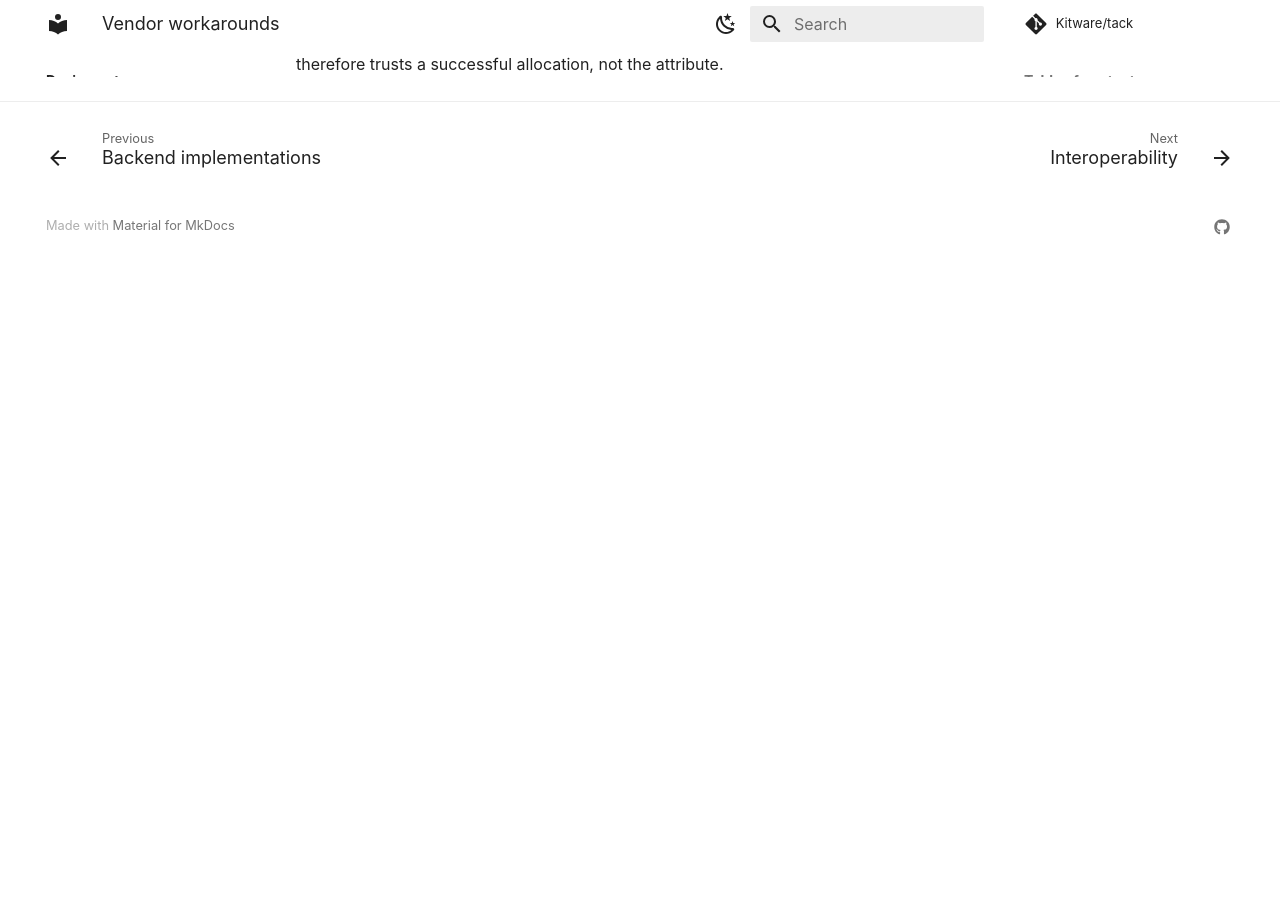
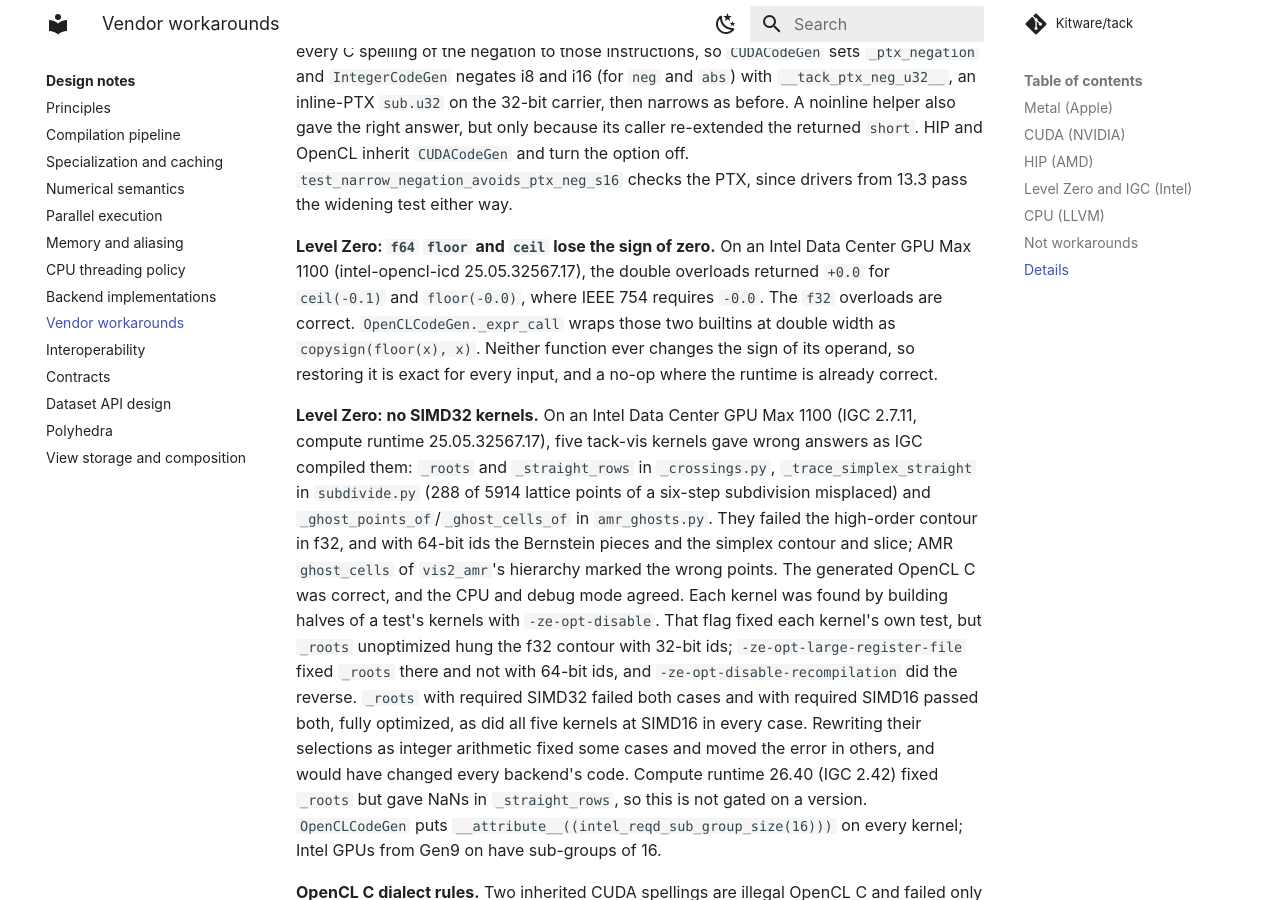
Before and after one commit to berkgeveci/tack, an MkDocs documentation site: the page built from docs/design/vendor-workarounds.md, in a window 1280 px wide and 900 px high, scrolled down 9990 px. Built offline with MkDocs 1.6.1 and Material for MkDocs 9.7.7, drawn with Linux system fonts in a browser that asks for light colours; comment, search, counter and statistics services are not loaded; the version menu is left out; before the commit the page ends 10248 px from its top, so only the background shows below that; some of the changed text lies outside the part shown.

Commit message:
Level Zero: every kernel requires sub-groups of 16
On a Max 1100 (IGC 2.7.11, compute runtime 25.05.32567.17), IGC's code for
five tack-vis kernels was wrong: _roots and _straight_rows (crossings),
_trace_simplex_straight (subdivide) and _ghost_points_of/_ghost_cells_of
(AMR ghosts). They failed the f32 high-order contour, the Bernstein pieces
and the simplex contour and slice with 64-bit ids, and vis2_amr's
ghost_cells. Per-kernel -ze-opt-disable fixed some and hung _roots on
another input, and every other IGC option tried fixed _roots for one id
width only. Required SIMD16 fixes all five, fully optimized; required
SIMD32 fails like the default.

The attribute is in the OpenCL source, which only Level Zero compiles, so
no other backend's code changes. With it the whole suite, tack-vis with
64-bit ids and debug mode's quick tier pass on Level Zero, and vis2_amr's
ghost cells equal the CPU's.

```diff
--- a/docs/design/vendor-workarounds.md
+++ b/docs/design/vendor-workarounds.md
@@ -73,6 +73,7 @@ and goes when 7.x support does.
 | Copies to the device up to 16 MiB and from it up to 64 KiB go through pooled USM host memory (`_HostStaging`). | Driver 25.05 | Appending a copy from pageable memory did not return until the queue drained (to the device up to 4 MiB, from it up to 1 KiB), so a launch's scalar upload waited for every kernel before it. | `level_zero_backend.py` | `test_level_zero_async.py` |
 | `f64` `floor` and `ceil` are wrapped as `copysign(floor(x), x)`. | Max 1100, intel-opencl-icd 25.05.32567.17 | The double overloads returned `+0.0` for `ceil(-0.1)` and `floor(-0.0)`, where IEEE 754 requires `-0.0`; the f32 overloads are correct. Exact for every input, since neither function changes its operand's sign. | `OpenCLCodeGen._expr_call` | `test_float_semantics.py` on Level Zero |
 | A runtime vector or matrix component index is compared as an i32: the selector is cast once where it is captured. | IGC 2.7.11 (compute runtime 25.05, Max 1100) | A chain of 64-bit equality tests on a selector that a conditional expression defined (`rows[f][j + 1 if j + 1 < size else 0]` in a sequential loop) selected the first component for an even selector and the last for an odd one, so the polyhedra face kernels read a triangle's padded -1 under debug mode's bounds checks (TA-48). `-ze-opt-disable` avoided it, as did a 32-bit selector, a `switch` or plain index arithmetic; the generated OpenCL C is correct and the CPU agrees. | `lowering/vectors.py` (`_narrow_selector`) | `test_new_features.py` (`test_runtime_component_from_a_conditional_in_a_loop`) on Level Zero |
+| Every kernel requires sub-groups of 16 (`intel_reqd_sub_group_size(16)`), so none is compiled SIMD32. | IGC 2.7.11 (compute runtime 25.05.32567.17, Max 1100) | Five tack-vis kernels computed wrong crossings, lattice points and AMR ghost marks; see below. | `opencl_gen.py` (`OCL_SUB_GROUP_SIZE`) | `test_opencl_gen.py` (`test_every_kernel_requires_sub_groups_of_16`); on Level Zero, with `--ids=i32` and `--ids=i64`, `test_high_order.py` (`test_everything_in_f32_on_every_backend`), `test_simplex_order.py` (contours and slices) and `test_bernstein.py` (`test_pieces_share_their_coefficients_to_the_bit`), and `vis2_amr` |
 | A stored native binary the driver refuses is rebuilt from the stored SPIR-V. | Drivers that refuse another build's native binary | The disk cache entry would be unusable. Counted as `native_refused` in the cache stats. | `level_zero_backend.load_variant` | `test_disk_cache.py` (`test_a_refused_native_binary_falls_back_to_spirv`) |
 
 ## CPU (LLVM)
@@ -161,6 +162,29 @@ wraps those two builtins at double width as `copysign(floor(x), x)`. Neither
 function ever changes the sign of its operand, so restoring it is exact for
 every input, and a no-op where the runtime is already correct.
 
+**Level Zero: no SIMD32 kernels.** On an Intel Data Center GPU Max 1100
+(IGC 2.7.11, compute runtime 25.05.32567.17), five tack-vis kernels gave
+wrong answers as IGC compiled them: `_roots` and `_straight_rows` in
+`_crossings.py`, `_trace_simplex_straight` in `subdivide.py` (288 of 5914
+lattice points of a six-step subdivision misplaced) and
+`_ghost_points_of`/`_ghost_cells_of` in `amr_ghosts.py`. They failed the
+high-order contour in f32, and with 64-bit ids the Bernstein pieces and
+the simplex contour and slice; AMR `ghost_cells` of `vis2_amr`'s hierarchy
+marked the wrong points. The generated OpenCL C was correct, and the CPU
+and debug mode agreed. Each kernel was found by building halves of a
+test's kernels with `-ze-opt-disable`. That flag fixed each kernel's own
+test, but `_roots` unoptimized hung the f32 contour with 32-bit ids;
+`-ze-opt-large-register-file` fixed `_roots` there and not with 64-bit
+ids, and `-ze-opt-disable-recompilation` did the reverse. `_roots` with
+required SIMD32 failed both cases and with required SIMD16 passed both,
+fully optimized, as did all five kernels at SIMD16 in every case.
+Rewriting their selections as integer arithmetic fixed some cases and
+moved the error in others, and would have changed every backend's code.
+Compute runtime 26.40 (IGC 2.42) fixed `_roots` but gave NaNs in
+`_straight_rows`, so this is not gated on a version. `OpenCLCodeGen`
+puts `__attribute__((intel_reqd_sub_group_size(16)))` on every kernel;
+Intel GPUs from Gen9 on have sub-groups of 16.
+
 **OpenCL C dialect rules.** Two inherited CUDA spellings are illegal OpenCL
 C and failed only on the device: a floating-point condition in `?:`
 (`_ifexp_condition` compares it against zero), and `__local` declarations
```
Also changed, not shown: CLAUDE.md (+1 -1 lines), 2 other files.
